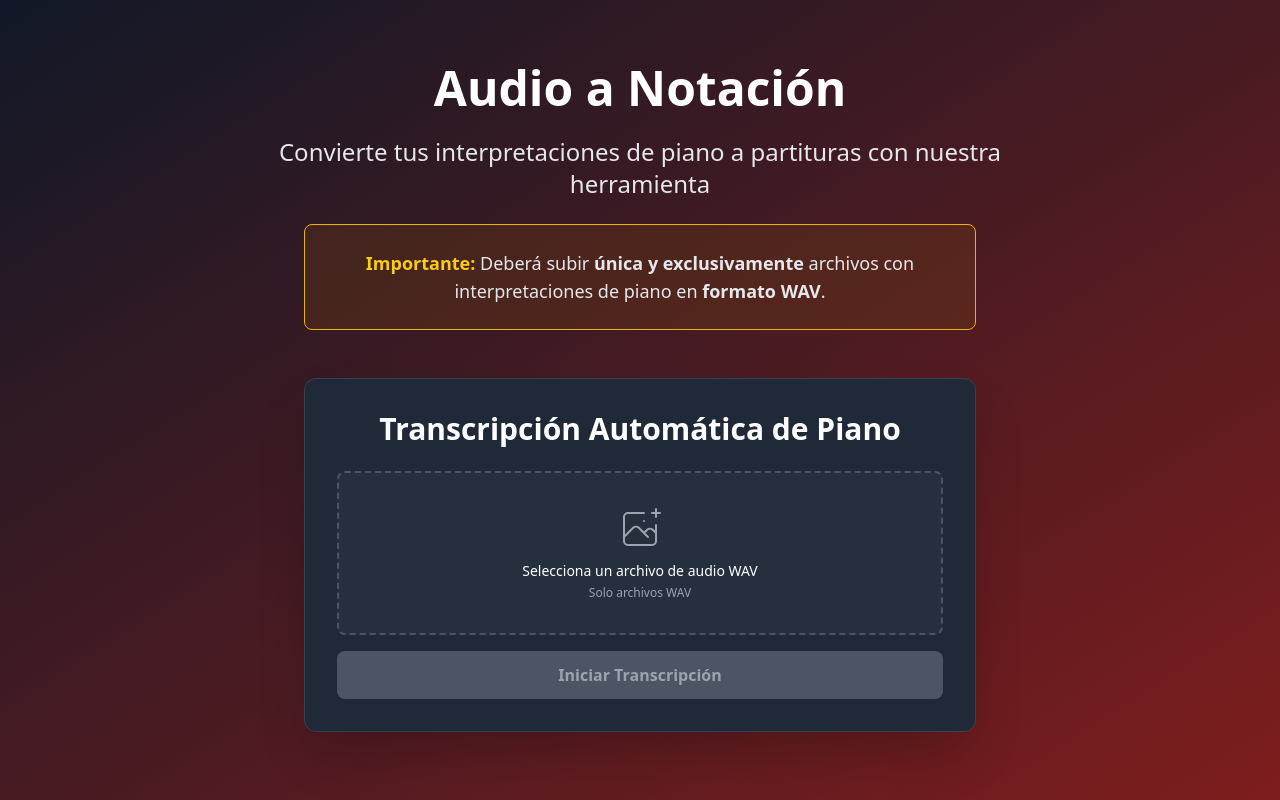
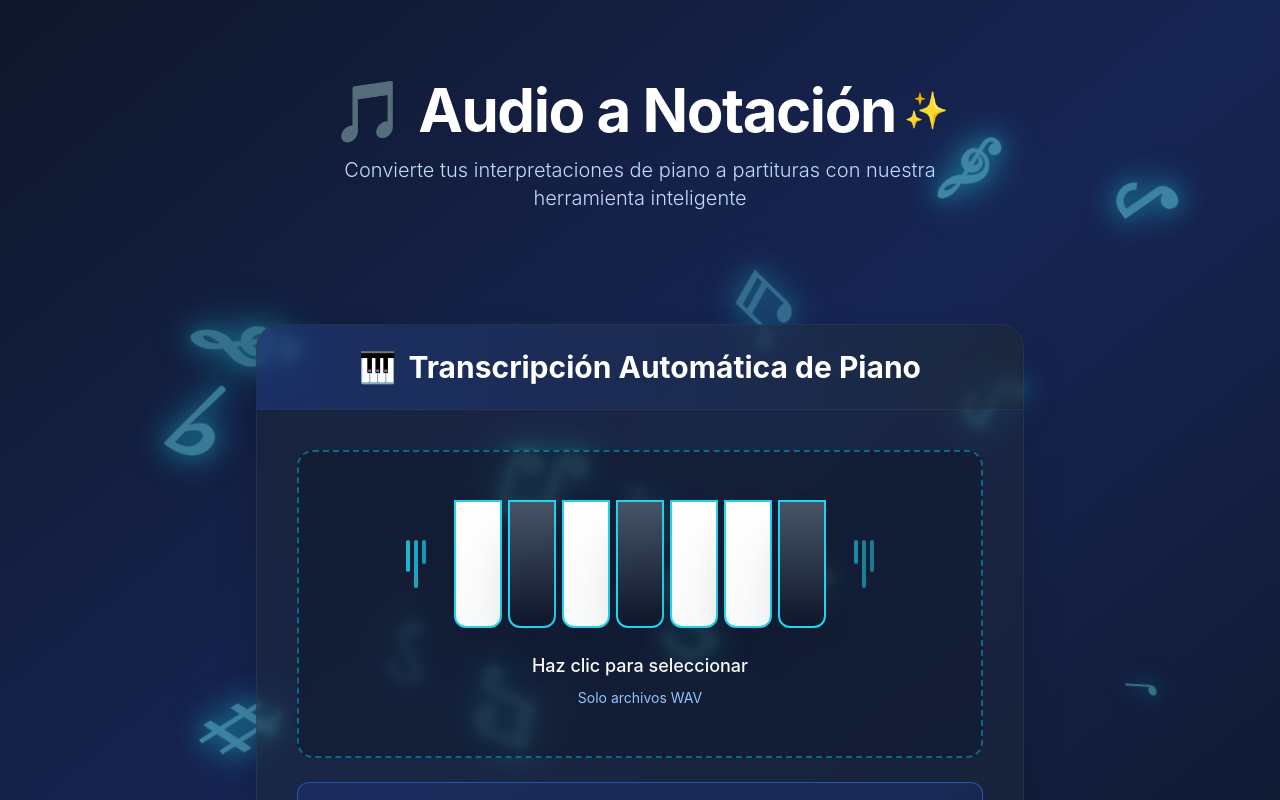
Before and after one commit to TorresAbonceLuis/TT1, a Next.js app in the folder FrontEnd/: page / in a window 1280 px wide. Shown: the top 800 px of the page. Built offline with nearby package versions, Linux system fonts and the light colour scheme; no server answers.

Commit message:
feat: Add FloatingNotes component for animated musical notes and enhance UI in PianoTranscription

```diff
--- /dev/null
+++ b/FrontEnd/src/components/FloatingNotes.js
@@ -0,0 +1,86 @@
+// components/FloatingNotes.js
+// Notas musicales flotantes que rebotan en los bordes
+
+import React, { useEffect, useState } from 'react';
+
+const FloatingNotes = () => {
+  const [notes, setNotes] = useState([]);
+
+  useEffect(() => {
+    // Símbolos de notas musicales
+    const noteSymbols = ['♪', '♫', '♬', '♩', '♭', '♮', '♯', '𝄞'];
+
+    // Crear 15 notas con posiciones y velocidades aleatorias
+    const initialNotes = Array.from({ length: 15 }, (_, i) => ({
+      id: i,
+      symbol: noteSymbols[Math.floor(Math.random() * noteSymbols.length)],
+      x: Math.random() * (typeof window !== 'undefined' ? window.innerWidth : 1000),
+      y: Math.random() * (typeof window !== 'undefined' ? window.innerHeight : 800),
+      vx: (Math.random() - 0.5) * 2, // velocidad horizontal (-1 a 1)
+      vy: (Math.random() - 0.5) * 2, // velocidad vertical (-1 a 1)
+      size: 50 + Math.random() * 60, // tamaño 50-110px (mucho más grandes)
+      opacity: 0.3 + Math.random() * 0.3, // opacidad 0.3-0.6 (más visibles)
+      rotation: Math.random() * 360,
+      rotationSpeed: (Math.random() - 0.5) * 2,
+    }));
+
+    setNotes(initialNotes);
+
+    // Animación
+    const animationFrame = setInterval(() => {
+      setNotes(prevNotes =>
+        prevNotes.map(note => {
+          let newX = note.x + note.vx;
+          let newY = note.y + note.vy;
+          let newVx = note.vx;
+          let newVy = note.vy;
+
+          // Rebotar en los bordes
+          if (newX <= 0 || newX >= window.innerWidth - note.size) {
+            newVx = -note.vx;
+            newX = newX <= 0 ? 0 : window.innerWidth - note.size;
+          }
+          if (newY <= 0 || newY >= window.innerHeight - note.size) {
+            newVy = -note.vy;
+            newY = newY <= 0 ? 0 : window.innerHeight - note.size;
+          }
+
+          return {
+            ...note,
+            x: newX,
+            y: newY,
+            vx: newVx,
+            vy: newVy,
+            rotation: (note.rotation + note.rotationSpeed) % 360,
+          };
+        })
+      );
+    }, 16); // ~60 FPS
+
+    return () => clearInterval(animationFrame);
+  }, []);
+
+  return (
+    <div className="fixed inset-0 pointer-events-none overflow-hidden z-0">
+      {notes.map(note => (
+        <div
+          key={note.id}
+          className="absolute text-cyan-300 font-bold transition-opacity"
+          style={{
+            left: `${note.x}px`,
+            top: `${note.y}px`,
+            fontSize: `${note.size}px`,
+            opacity: note.opacity,
+            transform: `rotate(${note.rotation}deg)`,
+            textShadow: '0 0 30px rgba(34, 211, 238, 0.8), 0 0 60px rgba(34, 211, 238, 0.4)',
+            filter: 'drop-shadow(0 0 8px rgba(34, 211, 238, 0.6))',
+          }}
+        >
+          {note.symbol}
+        </div>
+      ))}
+    </div>
+  );
+};
+
+export default FloatingNotes;
--- a/FrontEnd/src/components/PianoTranscription.js
+++ b/FrontEnd/src/components/PianoTranscription.js
@@ -117,15 +117,26 @@ const PianoTranscription = () => {
   };
 
   return (
-    <div className="max-w-2xl mx-auto p-8 bg-gray-800 rounded-xl shadow-2xl border border-gray-700">
-      <h2 className="text-3xl font-bold text-center mb-6 text-white">
+    <div className="max-w-3xl mx-auto">
+      {/* Card principal con diseño mejorado */}
+      <div className="bg-slate-800/50 backdrop-blur-sm rounded-3xl shadow-2xl border border-slate-700/50 overflow-hidden">
+        {/* Header del card */}
+        <div className="bg-gradient-to-r from-blue-900/50 to-slate-800/50 px-8 py-6 border-b border-slate-700/50">
+          <div className="flex items-center justify-center space-x-3">
+            <span className="text-3xl">🎹</span>
+            <h2 className="text-2xl md:text-3xl font-bold text-white">
               Transcripción Automática de Piano
             </h2>
+          </div>
+        </div>
 
+        {/* Contenido principal */}
+        <div className="p-8 md:p-10">
           {/* Selector de archivo */}
           {status === 'idle' && (
-        <div className="space-y-4">
-          <div className="border-2 border-dashed border-gray-600 rounded-lg p-8 text-center hover:border-yellow-500 transition-colors bg-gray-700/30">
+            <div className="space-y-6">
+              {/* Área de carga con ilustración de piano */}
+              <div className="relative bg-slate-900/50 border-2 border-dashed border-cyan-500/50 rounded-2xl p-12 text-center hover:border-cyan-400 hover:bg-slate-900/70 transition-all duration-300">
                 <input
                   type="file"
                   accept=".wav"
@@ -133,61 +144,95 @@ const PianoTranscription = () => {
                   className="hidden"
                   id="audio-upload"
                 />
-            <label
-              htmlFor="audio-upload"
-              className="cursor-pointer block"
-            >
-              <svg
-                className="mx-auto h-12 w-12 text-gray-400"
-                stroke="currentColor"
-                fill="none"
-                viewBox="0 0 48 48"
-              >
-                <path
-                  d="M28 8H12a4 4 0 00-4 4v20m32-12v8m0 0v8a4 4 0 01-4 4H12a4 4 0 01-4-4v-4m32-4l-3.172-3.172a4 4 0 00-5.656 0L28 28M8 32l9.172-9.172a4 4 0 015.656 0L28 28m0 0l4 4m4-24h8m-4-4v8m-12 4h.02"
-                  strokeWidth={2}
-                  strokeLinecap="round"
-                  strokeLinejoin="round"
-                />
-              </svg>
-              <span className="mt-2 block text-sm font-medium text-white">
-                {file ? file.name : 'Selecciona un archivo de audio WAV'}
-              </span>
-              <span className="mt-1 block text-xs text-gray-400">
+                <label htmlFor="audio-upload" className="cursor-pointer block">
+                  {/* Ilustración de piano con ondas */}
+                  <div className="mb-6 flex justify-center">
+                    <div className="relative">
+                      {/* Ondas de sonido animadas */}
+                      <div className="absolute -left-12 top-1/2 transform -translate-y-1/2">
+                        <div className="flex space-x-1">
+                          <div className="w-1 h-8 bg-cyan-400 rounded-full animate-pulse"></div>
+                          <div className="w-1 h-12 bg-cyan-400 rounded-full animate-pulse" style={{animationDelay: '0.1s'}}></div>
+                          <div className="w-1 h-6 bg-cyan-400 rounded-full animate-pulse" style={{animationDelay: '0.2s'}}></div>
+                        </div>
+                      </div>
+
+                      {/* Teclas de piano */}
+                      <div className="flex space-x-1.5">
+                        <div className="w-12 h-32 bg-gradient-to-b from-white to-gray-50 rounded-b-xl shadow-2xl border-2 border-cyan-400"></div>
+                        <div className="w-12 h-32 bg-gradient-to-b from-slate-600 to-slate-900 rounded-b-xl shadow-2xl border-2 border-cyan-400"></div>
+                        <div className="w-12 h-32 bg-gradient-to-b from-white to-gray-50 rounded-b-xl shadow-2xl border-2 border-cyan-400"></div>
+                        <div className="w-12 h-32 bg-gradient-to-b from-slate-600 to-slate-900 rounded-b-xl shadow-2xl border-2 border-cyan-400"></div>
+                        <div className="w-12 h-32 bg-gradient-to-b from-white to-gray-50 rounded-b-xl shadow-2xl border-2 border-cyan-400"></div>
+                        <div className="w-12 h-32 bg-gradient-to-b from-white to-gray-50 rounded-b-xl shadow-2xl border-2 border-cyan-400"></div>
+                        <div className="w-12 h-32 bg-gradient-to-b from-slate-600 to-slate-900 rounded-b-xl shadow-2xl border-2 border-cyan-400"></div>
+                      </div>
+
+                      {/* Ondas de sonido derecha */}
+                      <div className="absolute -right-12 top-1/2 transform -translate-y-1/2">
+                        <div className="flex space-x-1">
+                          <div className="w-1 h-6 bg-cyan-400 rounded-full animate-pulse" style={{animationDelay: '0.3s'}}></div>
+                          <div className="w-1 h-12 bg-cyan-400 rounded-full animate-pulse" style={{animationDelay: '0.4s'}}></div>
+                          <div className="w-1 h-8 bg-cyan-400 rounded-full animate-pulse" style={{animationDelay: '0.5s'}}></div>
+                        </div>
+                      </div>
+                    </div>
+                  </div>
+
+                  <p className="text-white text-lg font-medium mb-2">
+                    {file ? `📁 ${file.name}` : 'Haz clic para seleccionar'}
+                  </p>
+                  <p className="text-blue-300 text-sm">
                     Solo archivos WAV
-              </span>
+                  </p>
                 </label>
               </div>
 
+              {/* Mensaje de advertencia estilo la imagen */}
+              <div className="bg-blue-900/30 border border-blue-500/50 rounded-xl p-4 flex items-start space-x-3">
+                <div className="flex-shrink-0 mt-0.5">
+                  <svg className="w-5 h-5 text-blue-400" fill="currentColor" viewBox="0 0 20 20">
+                    <path fillRule="evenodd" d="M18 10a8 8 0 11-16 0 8 8 0 0116 0zm-7-4a1 1 0 11-2 0 1 1 0 012 0zM9 9a1 1 0 000 2v3a1 1 0 001 1h1a1 1 0 100-2v-3a1 1 0 00-1-1H9z" clipRule="evenodd" />
+                  </svg>
+                </div>
+                <div className="flex-1">
+                  <p className="text-sm text-blue-200">
+                    <strong className="font-semibold">Aceptamos: </strong>
+                    Sólo archivos de interpretación de piano en formato WAV.
+                  </p>
+                </div>
+              </div>
+
+              {/* Botón principal estilo cyan */}
               <button
                 onClick={startTranscription}
                 disabled={!file}
-            className={`w-full py-3 px-4 rounded-lg font-semibold transition-colors ${
+                className={`w-full py-4 px-6 rounded-xl font-bold text-lg transition-all duration-300 transform ${
                   file
-                ? 'bg-yellow-500 hover:bg-yellow-400 text-gray-900'
-                : 'bg-gray-600 text-gray-400 cursor-not-allowed'
+                    ? 'bg-cyan-500 hover:bg-cyan-400 text-slate-900 shadow-lg shadow-cyan-500/50 hover:shadow-cyan-400/50 hover:scale-[1.02]'
+                    : 'bg-slate-700 text-slate-500 cursor-not-allowed'
                 }`}
               >
-            Iniciar Transcripción
+                Transcribir Ahora
               </button>
             </div>
           )}
 
           {/* Estado de procesamiento */}
           {(status === 'uploading' || status === 'processing') && (
-        <div className="space-y-4">
-          <div className="bg-yellow-900/30 border border-yellow-500 rounded-lg p-6">
-            <div className="flex items-center justify-center mb-4">
-              <div className="animate-spin rounded-full h-12 w-12 border-b-2 border-yellow-500"></div>
+            <div className="space-y-6">
+              <div className="bg-blue-900/30 border border-cyan-500/50 rounded-2xl p-8">
+                <div className="flex items-center justify-center mb-6">
+                  <div className="animate-spin rounded-full h-16 w-16 border-t-4 border-b-4 border-cyan-500"></div>
                 </div>
 
-            <p className="text-center text-yellow-300 font-semibold text-lg mb-2">
-              {status === 'uploading' ? 'Subiendo archivo...' : 'Procesando transcripción...'}
+                <p className="text-center text-white font-bold text-xl mb-3">
+                  {status === 'uploading' ? '📤 Subiendo archivo...' : '🎼 Procesando transcripción...'}
                 </p>
 
-            <p className="text-sm text-gray-300 text-center">{message}</p>
+                <p className="text-base text-blue-200 text-center">{message}</p>
 
-            <p className="text-xs text-gray-400 text-center mt-4">
+                <p className="text-sm text-blue-300/70 text-center mt-6">
                   Este proceso puede tardar varios minutos dependiendo de la duración del audio
                 </p>
               </div>
@@ -196,11 +241,12 @@ const PianoTranscription = () => {
 
           {/* Resultado completado */}
           {status === 'completed' && (
-        <div className="space-y-4">
-          <div className="bg-green-900/30 border border-green-500 rounded-lg p-4">
-            <div className="flex items-center">
+            <div className="space-y-6">
+              <div className="bg-green-900/20 border border-green-500/50 rounded-2xl p-6">
+                <div className="flex items-center justify-center mb-4">
+                  <div className="w-16 h-16 bg-green-500/20 rounded-full flex items-center justify-center">
                     <svg
-                className="h-6 w-6 text-green-400 mr-3"
+                      className="h-8 w-8 text-green-400"
                       fill="none"
                       strokeLinecap="round"
                       strokeLinejoin="round"
@@ -210,16 +256,18 @@ const PianoTranscription = () => {
                     >
                       <path d="M5 13l4 4L19 7"></path>
                     </svg>
-              <p className="text-green-300 font-semibold">
+                  </div>
+                </div>
+
+                <p className="text-green-300 font-bold text-xl text-center mb-4">
                   ¡Transcripción completada exitosamente!
                 </p>
-            </div>
 
                 {transcriptionInfo && (
-              <div className="mt-3 text-sm text-green-400 space-y-1">
-                <p>⏱️ Duración: {transcriptionInfo.duration_seconds.toFixed(2)} segundos</p>
-                <p>🎵 Notas detectadas: {transcriptionInfo.total_notes}</p>
-                <p>📊 Frames procesados: {transcriptionInfo.total_frames}</p>
+                  <div className="mt-4 space-y-2 bg-slate-900/50 rounded-xl p-4">
+                    <p className="text-base text-blue-200">⏱️ Duración: <span className="font-semibold">{transcriptionInfo.duration_seconds.toFixed(2)}s</span></p>
+                    <p className="text-base text-blue-200">🎵 Notas detectadas: <span className="font-semibold">{transcriptionInfo.total_notes}</span></p>
+                    <p className="text-base text-blue-200">📊 Frames procesados: <span className="font-semibold">{transcriptionInfo.total_frames}</span></p>
                   </div>
                 )}
               </div>
@@ -227,37 +275,38 @@ const PianoTranscription = () => {
               <button
                 onClick={downloadPdf}
                 disabled={!hasPdf}
-            className={`w-full py-4 px-6 rounded-lg font-bold text-lg transition-colors ${
+                className={`w-full py-4 px-6 rounded-xl font-bold text-lg transition-all duration-300 transform ${
                   hasPdf
-                ? 'bg-red-600 hover:bg-red-500 text-white shadow-lg'
-                : 'bg-gray-600 text-gray-400 cursor-not-allowed'
+                    ? 'bg-cyan-500 hover:bg-cyan-400 text-slate-900 shadow-lg shadow-cyan-500/50 hover:shadow-cyan-400/50 hover:scale-[1.02]'
+                    : 'bg-slate-700 text-slate-500 cursor-not-allowed'
                 }`}
               >
-            📄 Descargar Partitura
+                📄 Descargar Partitura PDF
               </button>
 
               {!hasPdf && (
-            <p className="text-xs text-gray-400 text-center">
+                <p className="text-xs text-blue-300/70 text-center">
                   * La partitura PDF puede no estar disponible si no está instalado MuseScore en el servidor
                 </p>
               )}
 
               <button
                 onClick={reset}
-            className="w-full py-2 px-4 rounded-lg font-semibold text-gray-900 bg-gray-300 hover:bg-gray-200 transition-colors"
+                className="w-full py-3 px-4 rounded-xl font-semibold text-white bg-slate-700 hover:bg-slate-600 transition-colors border border-slate-600"
               >
-            Nueva Transcripción
+                🔄 Nueva Transcripción
               </button>
             </div>
           )}
 
           {/* Error */}
           {status === 'error' && (
-        <div className="space-y-4">
-          <div className="bg-red-900/30 border border-red-500 rounded-lg p-4">
-            <div className="flex items-center">
+            <div className="space-y-6">
+              <div className="bg-red-900/20 border border-red-500/50 rounded-2xl p-6">
+                <div className="flex items-center justify-center mb-4">
+                  <div className="w-16 h-16 bg-red-500/20 rounded-full flex items-center justify-center">
                     <svg
-                className="h-6 w-6 text-red-400 mr-3"
+                      className="h-8 w-8 text-red-400"
                       fill="none"
                       strokeLinecap="round"
                       strokeLinejoin="round"
@@ -267,19 +316,23 @@ const PianoTranscription = () => {
                     >
                       <path d="M6 18L18 6M6 6l12 12"></path>
                     </svg>
-              <p className="text-red-300 font-semibold">Error en la transcripción</p>
                   </div>
-            <p className="mt-2 text-sm text-red-400">{error}</p>
+                </div>
+
+                <p className="text-red-300 font-bold text-xl text-center mb-3">Error en la transcripción</p>
+                <p className="text-base text-red-200 text-center bg-slate-900/50 rounded-xl p-4">{error}</p>
               </div>
 
               <button
                 onClick={reset}
-            className="w-full py-2 px-4 rounded-lg font-semibold text-gray-900 bg-yellow-500 hover:bg-yellow-400 transition-colors"
+                className="w-full py-4 px-6 rounded-xl font-bold text-lg bg-cyan-500 hover:bg-cyan-400 text-slate-900 transition-all duration-300 transform hover:scale-[1.02] shadow-lg shadow-cyan-500/50"
               >
-            Intentar de nuevo
+                🔄 Intentar de Nuevo
               </button>
             </div>
           )}
+        </div>
+      </div>
     </div>
   );
 };
--- a/FrontEnd/src/pages/index.js
+++ b/FrontEnd/src/pages/index.js
@@ -1,5 +1,6 @@
 import Head from 'next/head';
 import PianoTranscription from '../components/PianoTranscription';
+import FloatingNotes from '../components/FloatingNotes';
 
 export default function Home() {
   return (
@@ -9,30 +10,36 @@ export default function Home() {
         <meta name="description" content="Convierte tus interpretaciones de piano a partituras" />
       </Head>
 
-      <div className="min-h-screen bg-gradient-to-br from-gray-900 to-red-900">
-        {/* Header con descripción */}
-        <header className="pt-16 pb-12 px-4 text-center">
-          <div className="max-w-3xl mx-auto">
-            <div className="flex items-center justify-center text-4xl md:text-5xl font-bold mb-6 text-white">
-              <h1>Audio a Notación</h1>
+      <div className="min-h-screen bg-gradient-to-br from-slate-900 via-blue-950 to-slate-900 relative">
+        {/* Notas musicales flotantes en el fondo */}
+        <FloatingNotes />
+
+        {/* Contenido principal con z-index mayor */}
+        <div className="relative z-10">
+          {/* Header con descripción */}
+          <header className="pt-20 pb-16 px-4 text-center">
+          <div className="max-w-4xl mx-auto">
+            {/* Título con icono musical */}
+            <div className="flex items-center justify-center mb-4">
+              <span className="text-5xl md:text-6xl mr-3">🎵</span>
+              <h1 className="text-4xl md:text-6xl font-bold text-white tracking-tight">
+                Audio a Notación
+              </h1>
+              <span className="text-3xl md:text-4xl ml-2 text-cyan-400">✨</span>
             </div>
 
-            <p className="text-xl md:text-2xl text-gray-200 mb-6 font-light">
-              Convierte tus interpretaciones de piano a partituras con nuestra herramienta
+            {/* Subtítulo */}
+            <p className="text-lg md:text-xl text-blue-200 mb-12 font-light max-w-2xl mx-auto">
+              Convierte tus interpretaciones de piano a partituras con nuestra herramienta inteligente
             </p>
-
-            <div className="bg-yellow-900/30 border border-yellow-500 rounded-lg p-6 max-w-2xl mx-auto">
-              <p className="text-gray-200 text-lg">
-                <strong className="text-yellow-400">Importante:</strong> Deberá subir <strong>única y exclusivamente</strong> archivos con interpretaciones de piano en <strong>formato WAV</strong>.
-              </p>
-            </div>
           </div>
         </header>
 
-        {/* Componente de transcripción */}
-        <main className="container mx-auto px-4 pb-20">
-          <PianoTranscription />
-        </main>
+          {/* Componente de transcripción */}
+          <main className="container mx-auto px-4 pb-20">
+            <PianoTranscription />
+          </main>
+        </div>
       </div>
     </>
   );
--- a/FrontEnd/src/styles/globals.css
+++ b/FrontEnd/src/styles/globals.css
@@ -3,5 +3,20 @@
 @tailwind utilities;
 
 body {
-  @apply bg-gray-900 text-white;
+  @apply bg-slate-900 text-white;
+  font-family: -apple-system, BlinkMacSystemFont, 'Segoe UI', 'Roboto', 'Helvetica', 'Arial', sans-serif;
 }
+
+/* Animación suave para pulsos */
+@keyframes pulse-slow {
+  0%, 100% {
+    opacity: 1;
+  }
+  50% {
+    opacity: 0.5;
+  }
+}
+
+.animate-pulse {
+  animation: pulse-slow 2s cubic-bezier(0.4, 0, 0.6, 1) infinite;
+}
```
Lines whose indentation alone changed are shown as unchanged.
